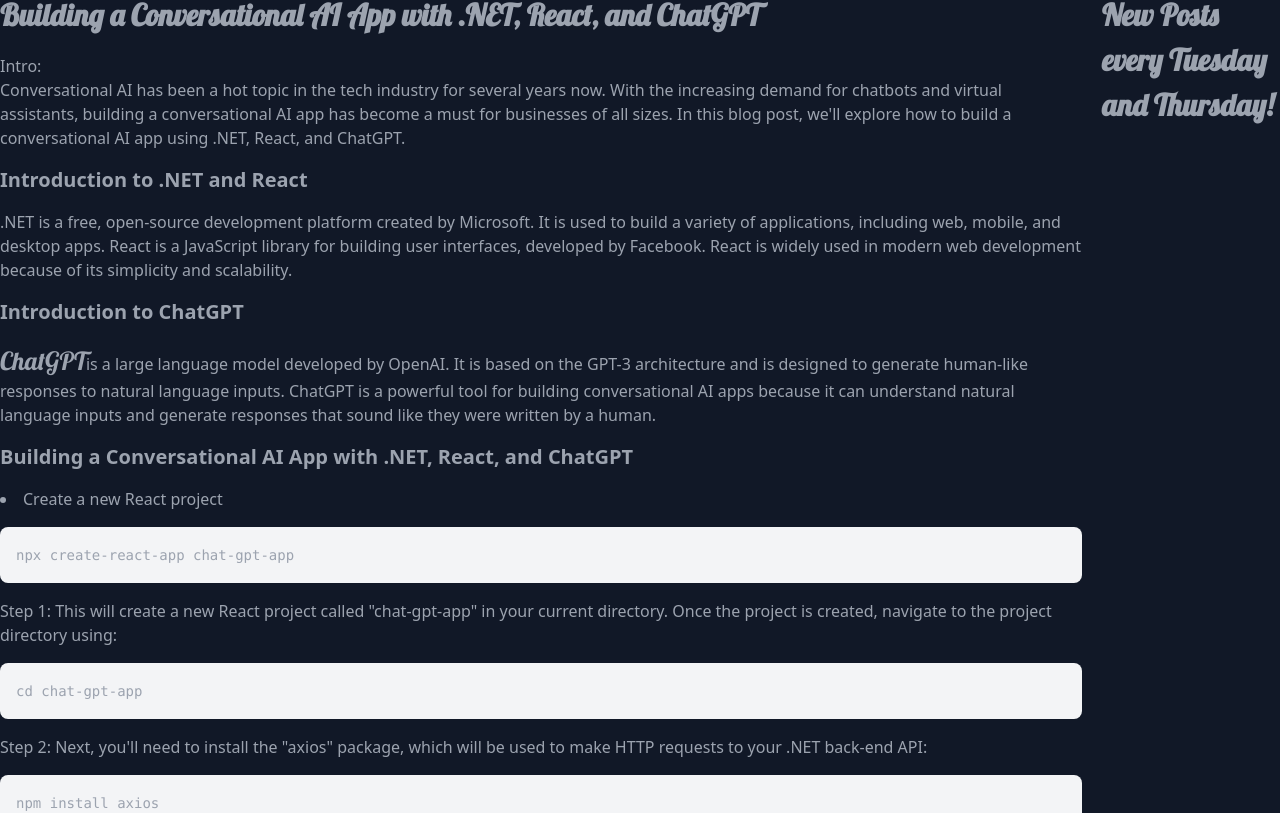
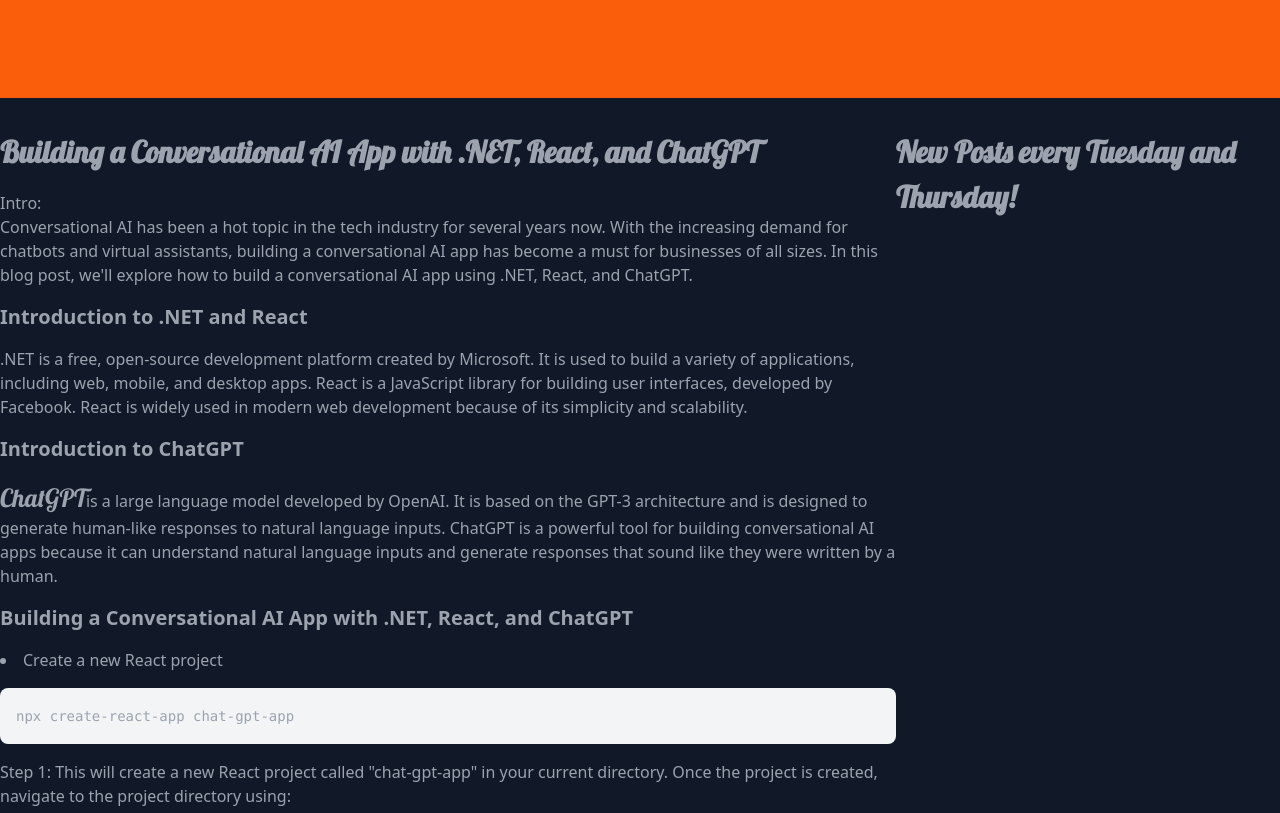
Before and after one commit to hereshecodes/hereshecodes.app, a React (Create React App) app: page / in a window 1280 px wide. Shown: the part 1430-2243 px from the top of the page. Built offline with nearby package versions, Linux system fonts and the light colour scheme.

Commit message:
blog updates

```diff
--- a/src/App.css
+++ b/src/App.css
@@ -64,31 +64,34 @@
     padding-bottom: 75%;
   }
 }
-.container {
+/* Default styles for larger screens */
+.blog-container {
   display: flex;
+  flex-direction: row;
   justify-content: space-between;
+  align-items: flex-start;
 }
 
 .main-post {
-  flex: 1;
-  margin-right: 20px;
+  width: 70%;
 }
 
-.side-posts {
-  flex-basis: 30%;
+.post-list {
+  width: 30%;
 }
 
-.side-posts ul {
-  list-style: none;
-  margin: 0;
-  padding: 0;
+/* Media query for smaller screens */
+@media (max-width: 768px) {
+  .blog-container {
+    flex-direction: column;
+  }
+
+  .main-post {
+    width: 100%;
+    margin-bottom: 20px;
+  }
+
+  .post-list {
+    width: 100%;
+  }
 }
-
-.side-posts li {
-  margin-bottom: 10px;
-}
-
-.side-posts li a {
-  text-decoration: none;
-  color: #333;
-}
--- a/src/components/Blog.js
+++ b/src/components/Blog.js
@@ -2,7 +2,7 @@
 
 const Blog = () => {
   return (
-    <div className="container mx-auto my-8">
+    <div className="blog-container mx-auto my-8">
       <div class="main-post">
       <h1 className="text-3xl font-bold mb-4">
         Building a Conversational AI App with .NET, React, and ChatGPT
```
